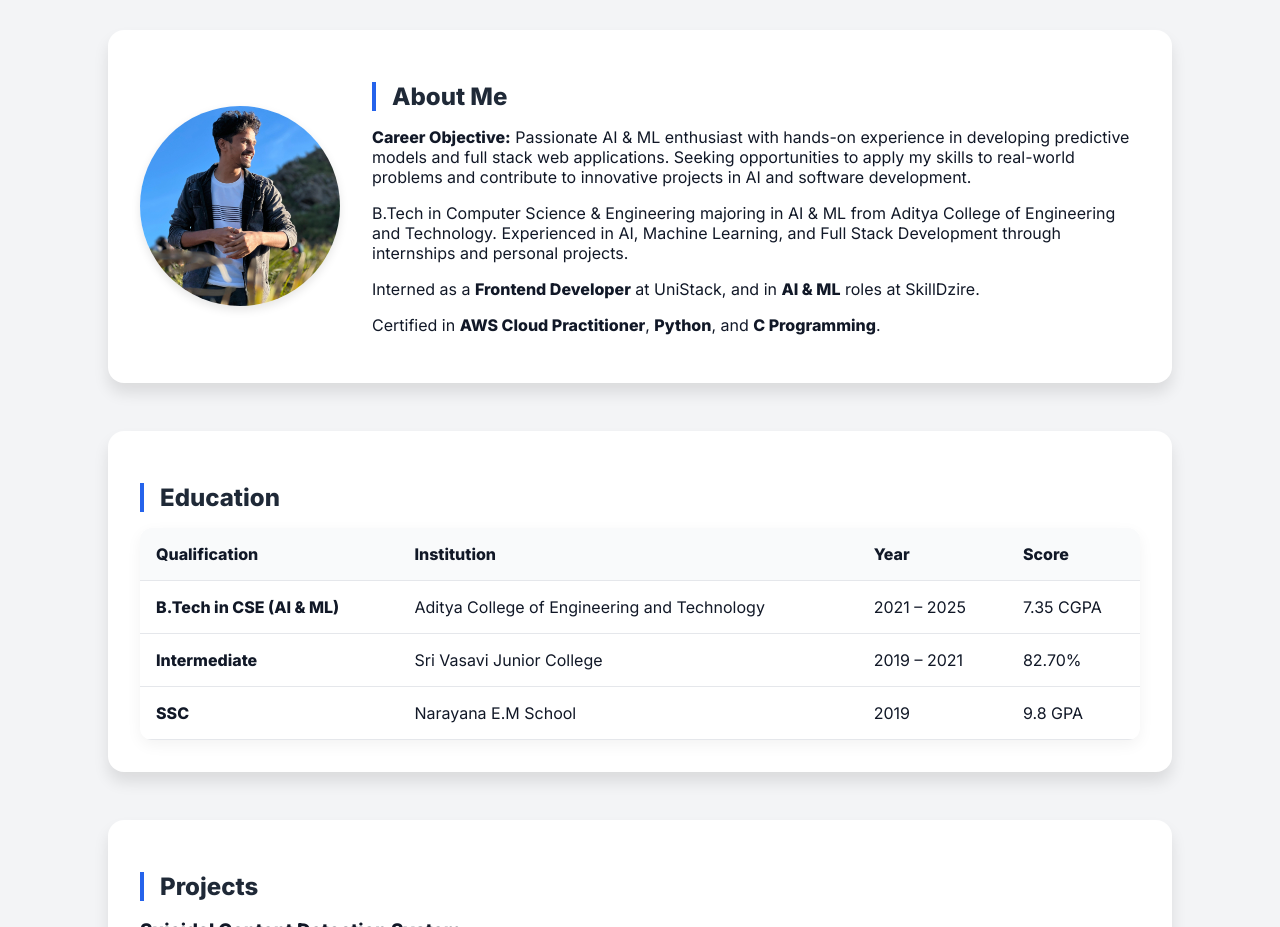
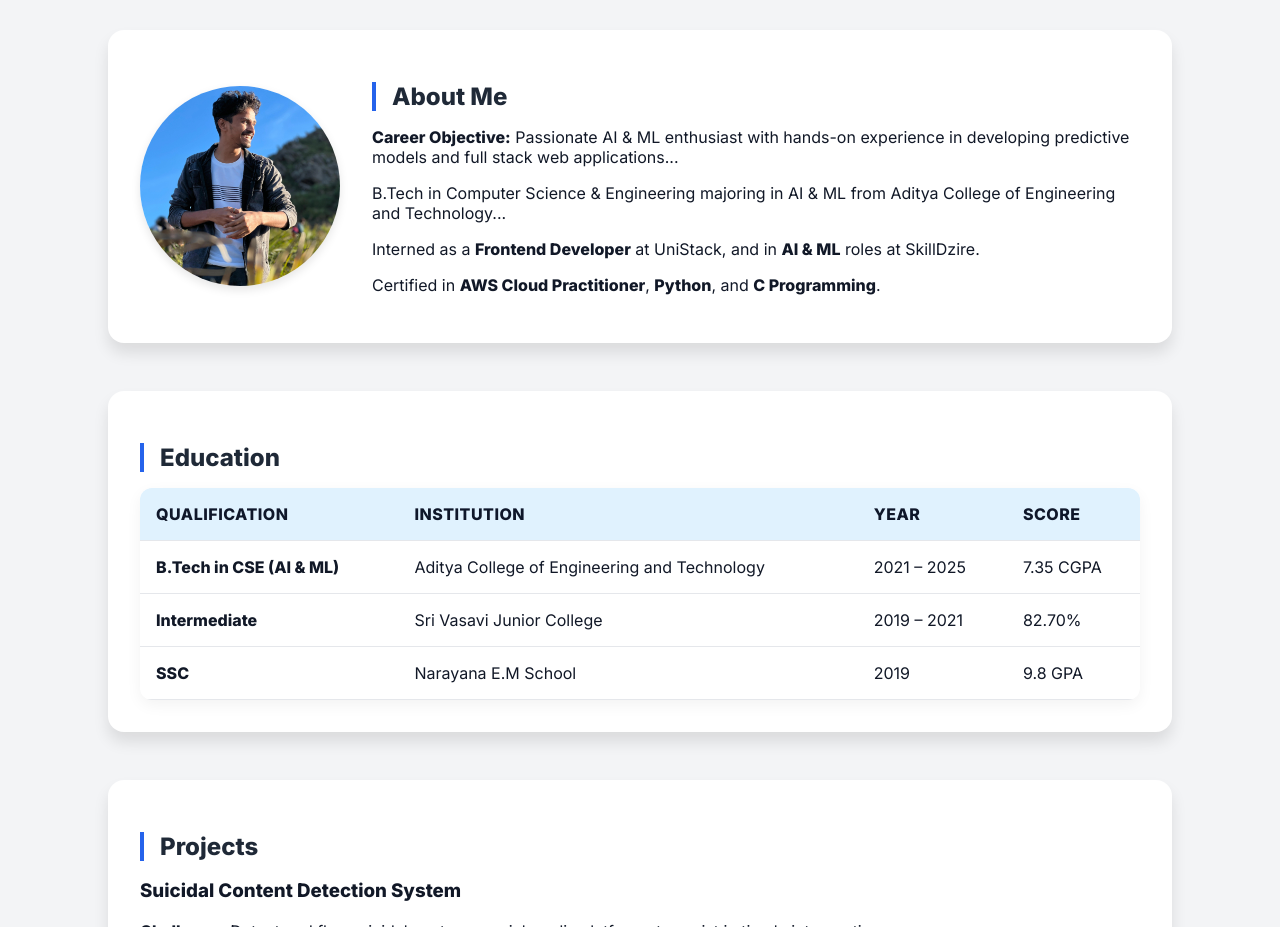
Before and after one commit to Harsha147/My-portfolio, a plain HTML site: page index.html in a window 1280 px wide. Shown: the part 1260-2187 px from the top of the page. Drawn offline with Linux system fonts and the light colour scheme.

Commit message:
Update index.html

```diff
--- a/index.html
+++ b/index.html
@@ -183,9 +183,19 @@
     }
 
     .education-table thead {
-      background-color: #f9fafb;
-      color: #111827;
-      font-weight: 600;
+      background-color: #e0f2fe;
+      color: #0f172a;
+      font-weight: 700;
+      text-transform: uppercase;
+      letter-spacing: 0.5px;
+    }
+
+    .education-table thead th:first-child {
+      border-top-left-radius: 8px;
+    }
+
+    .education-table thead th:last-child {
+      border-top-right-radius: 8px;
     }
 
     .education-table tbody tr:hover {
@@ -194,7 +204,6 @@
   </style>
 </head>
 <body>
-
   <!-- Hero Section -->
   <section class="hero">
     <h1>Harshavardhan Neyyala</h1>
@@ -227,15 +236,14 @@
     <img src="images/harsha.jpg" alt="Harshavardhan Neyyala Photo" />
     <div>
       <h2>About Me</h2>
-      <p><strong>Career Objective:</strong> Passionate AI & ML enthusiast with hands-on experience in developing predictive models and full stack web applications. Seeking opportunities to apply my skills to real-world problems and contribute to innovative projects in AI and software development.</p>
-      <p>B.Tech in Computer Science & Engineering majoring in AI & ML from Aditya College of Engineering and Technology. Experienced in AI, Machine Learning, and Full Stack Development through internships and personal projects.</p>
+      <p><strong>Career Objective:</strong> Passionate AI & ML enthusiast with hands-on experience in developing predictive models and full stack web applications...</p>
+      <p>B.Tech in Computer Science & Engineering majoring in AI & ML from Aditya College of Engineering and Technology...</p>
       <p>Interned as a <strong>Frontend Developer</strong> at UniStack, and in <strong>AI & ML</strong> roles at SkillDzire.</p>
       <p>Certified in <strong>AWS Cloud Practitioner</strong>, <strong>Python</strong>, and <strong>C Programming</strong>.</p>
     </div>
   </section>
 
-  <!-- Education Section with improved table -->
-  <!-- Education Section with improved table -->
+  <!-- Education Section -->
   <section id="education">
     <h2>Education</h2>
     <table class="education-table">
@@ -269,7 +277,6 @@
       </tbody>
     </table>
   </section>
-
   <section id="projects">
     <h2>Projects</h2>
     <div class="project">
```
Lines whose indentation alone changed are shown as unchanged.
